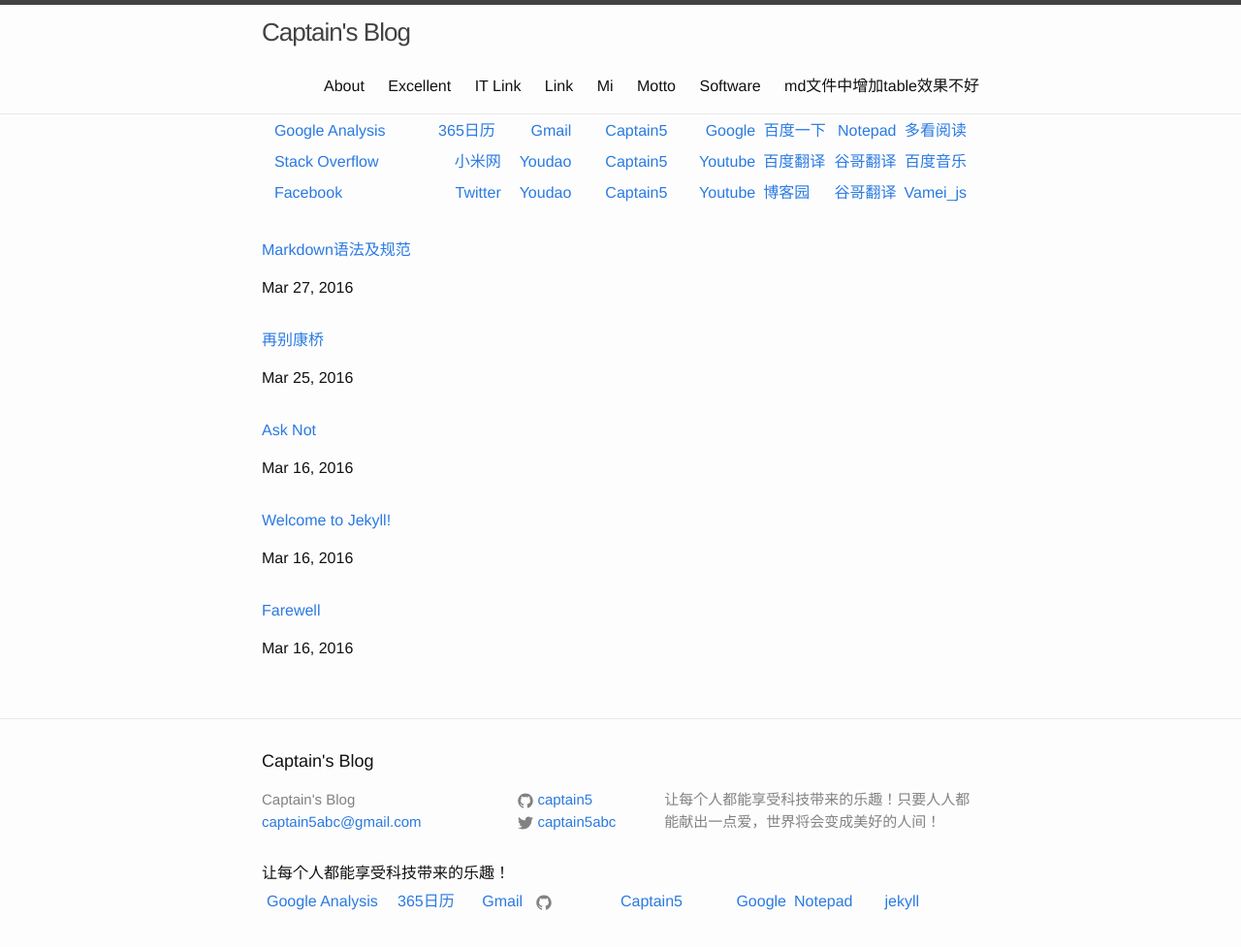
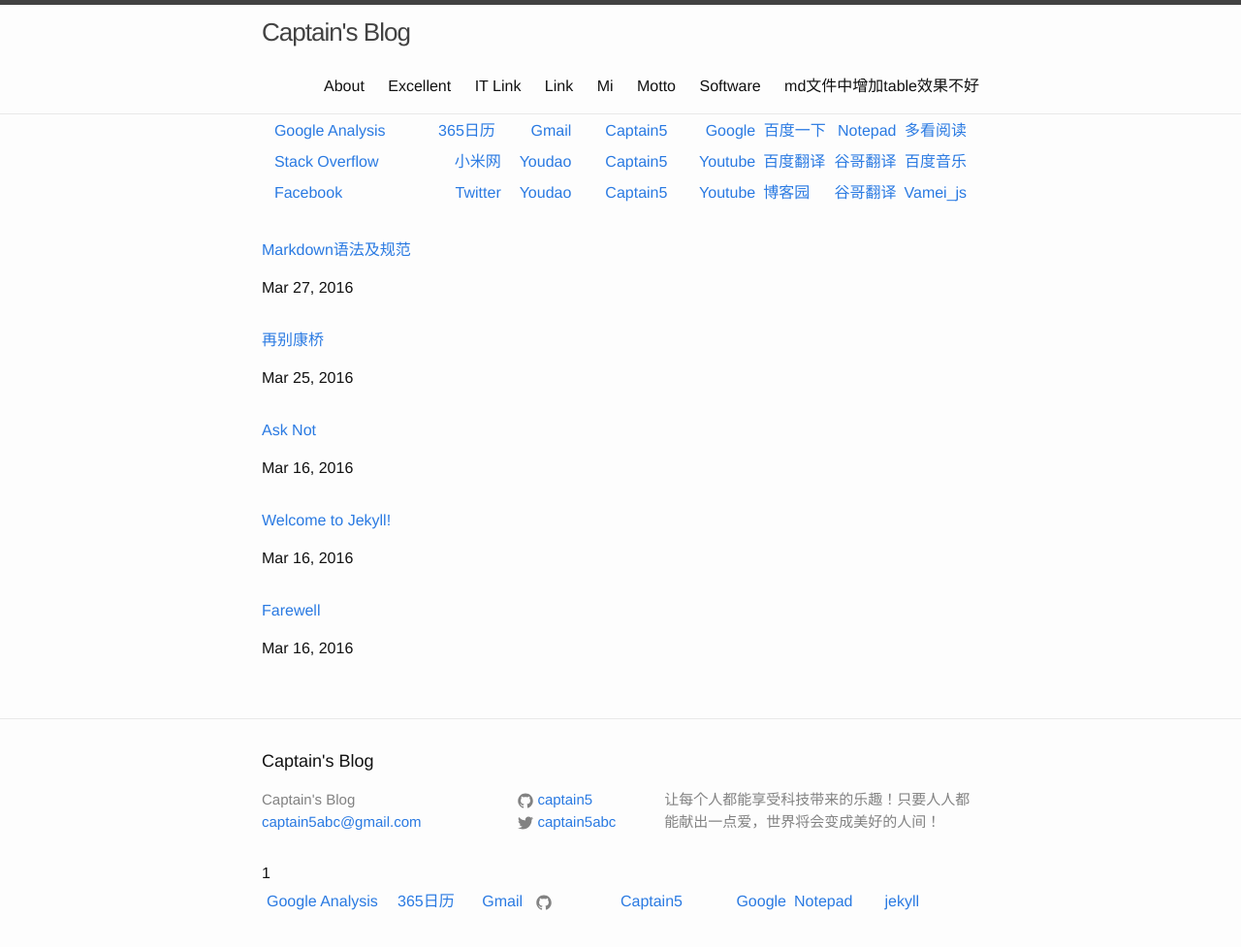
Before and after one commit to captain5/captain5.github.io, a Jekyll site: the page built from index.html, in a window 1280 px wide. Shown: the whole page at 97% size. Built offline with Jekyll 4.4.1, drawn with Linux system fonts in a browser that asks for light colours.

Commit message:
Update footer.html

```diff
--- a/_includes/footer.html
+++ b/_includes/footer.html
@@ -40,12 +40,12 @@
         <td>dsfsf</td>
       </tr>
       </table>-->
-	<span id="ewan">让每个人都能享受科技带来的乐趣！</span>
+    <span id="ewan">1</span>
     <script type="text/javascript">
 	function foot()
 	{
 	   var ewan=document.getElementById('ewan').innerHTML
-	   if (ewan=='让每个人都能享受科技带来的乐趣！')
+	   if (ewan=='1')
 	   {
 	   	document.getElementById('ewan').innerHTML='只要人人都能献出一点爱，世界将会变成美好的人间！';
 	   }
```
